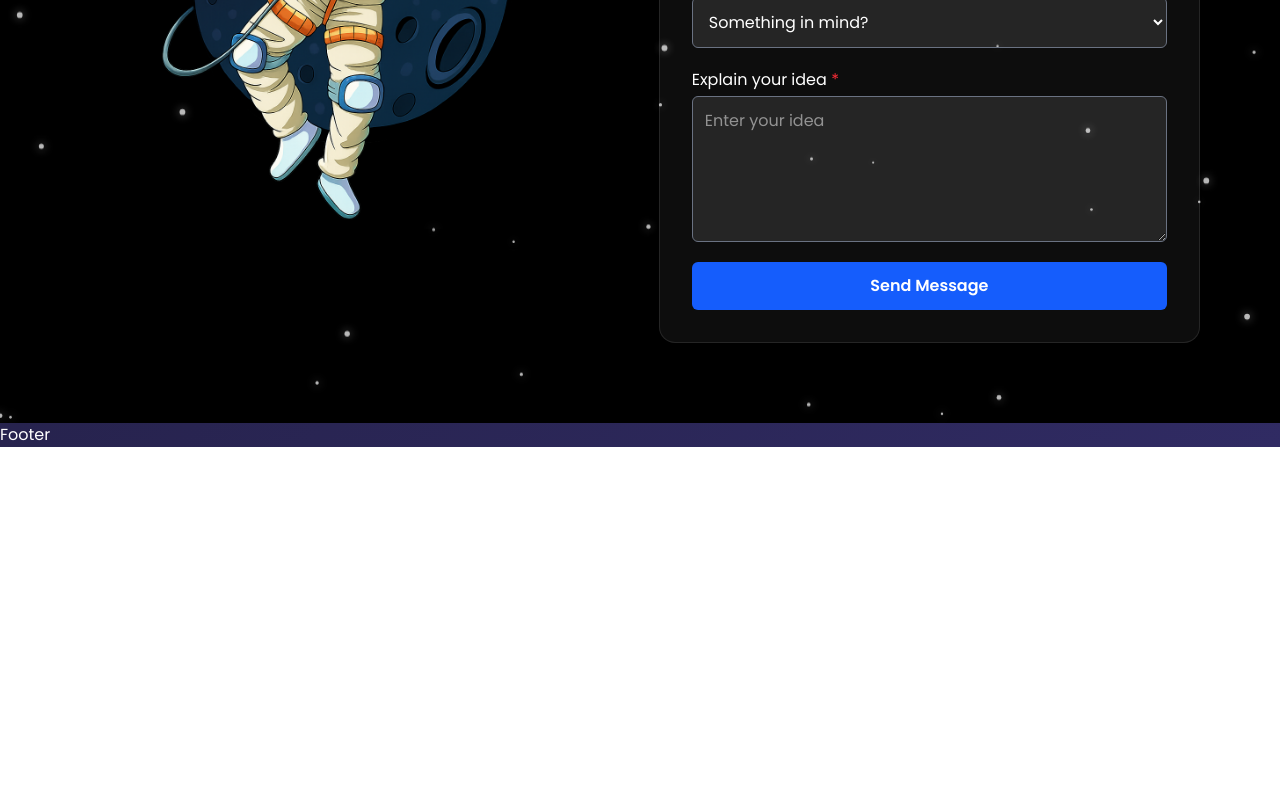
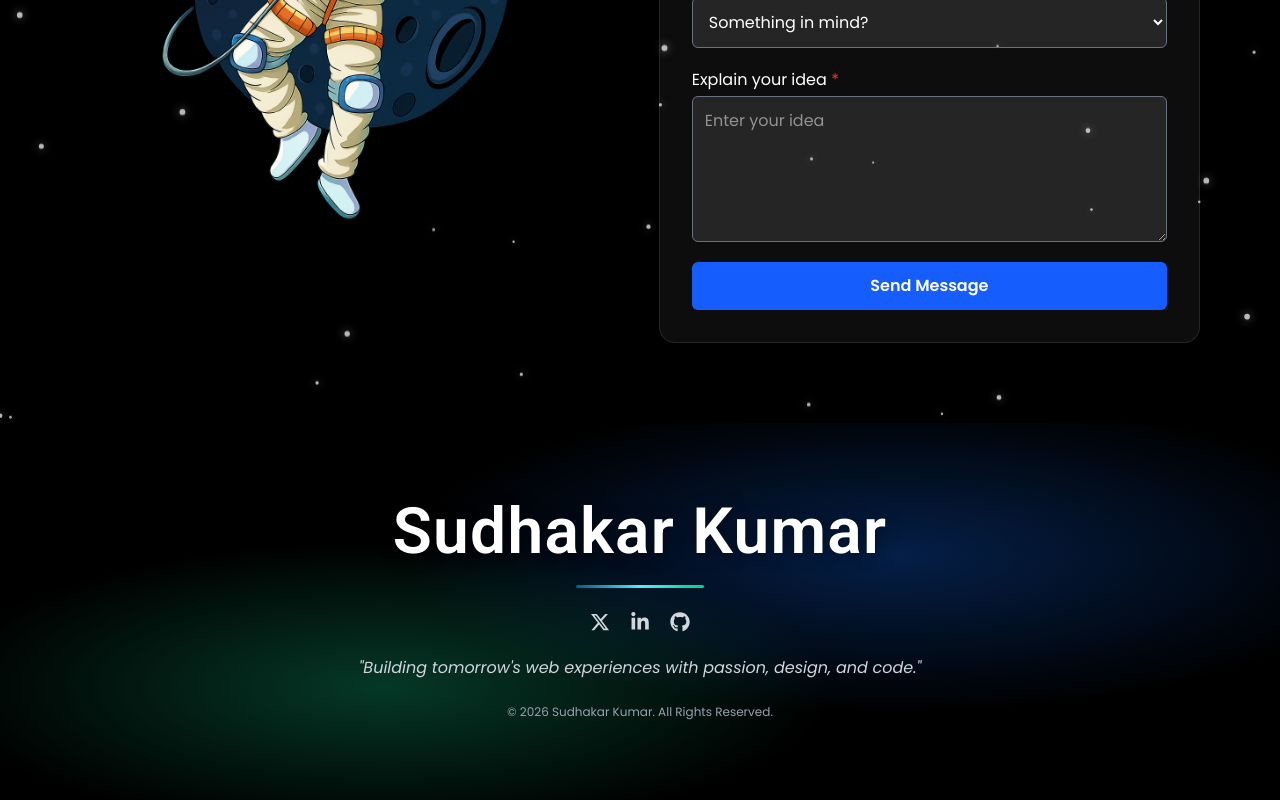
Before and after one commit to kumar-sudhakar/my-portfolio, a React (Vite) app in the folder my-portfolio/: page / in a window 1280 px wide. Shown: the part 8548-9348 px from the top of the page. Before the commit the page ends 8995 px from the top, so only its background shows below. Built offline with nearby package versions, Linux system fonts and the light colour scheme; no server answers.

Commit message:
feat: add footer section

```diff
--- a/my-portfolio/src/sections/Footer.jsx
+++ b/my-portfolio/src/sections/Footer.jsx
@@ -1,9 +1,107 @@
-import React from 'react'
+import React from "react";
+import { motion } from "framer-motion";
+import { FaXTwitter, FaLinkedinIn, FaGithub } from "react-icons/fa6";
 
-const Footer = () => {
+const socials = [
+  {
+    icon: <FaXTwitter />,
+    label: "X",
+    href: "https://x.com",
+  },
+  {
+    icon: <FaLinkedinIn />,
+    label: "LinkedIn",
+    href: "https://www.linkedin.com/in/sudhakar-kumar-a23268349",
+  },
+  {
+    icon: <FaGithub />,
+    label: "GitHub",
+    href: "https://github.com/kumar-sudhakar",
+  },
+];
+
+const glowVariants = {
+  initial: {
+    scale: 1,
+    y: 0,
+    filter: "drop-shadow(0 0 0 rgba(0,0,0,0))",
+  },
+  hover: {
+    scale: 1.2,
+    y: -3,
+    filter:
+      "drop-shadow(0 0 8px rgba(13,88,204,0.9)) drop-shadow(0 0 18px rgba(16,185,129,0.8))",
+    transition: { type: "spring", stiffness: 300, damping: 15 },
+  },
+  tap: {
+    scale: 0.95,
+    y: 0,
+    transition: { duration: 0.08 },
+  },
+};
+
+export default function Footer() {
   return (
-    <div>Footer</div>
-  )
+    <footer className="relative overflow-hidden bg-black">
+      {/* Background Radial Glows */}
+      <div className="pointer-events-none absolute inset-0 bg-[radial-gradient(55%_60%_at_70%_35%,rgba(13,88,204,0.35),transparent_70%)]" />
+      <div className="pointer-events-none absolute inset-0 bg-[radial-gradient(50%_55%_at_30%_70%,rgba(16,185,129,0.30),transparent_70%)]" />
+
+      {/* Main Container */}
+      <motion.div
+        className="relative z-10 px-4 sm:px-8 lg:px-10 py-16 md:py-20 flex flex-col items-center text-center space-y-6"
+        initial={{ opacity: 0, y: 30 }}
+        whileInView={{ opacity: 1, y: 0 }}
+        transition={{ duration: 0.8 }}
+      >
+        {/* Large Branding Name */}
+        <h1
+          className="font-semibold leading-none text-white text-center select-none"
+          style={{
+            fontSize: "clamp(3rem, 5vw, 14rem)",
+            letterSpacing: "0.02em",
+            lineHeight: 0.9,
+            padding: "0 3vw",
+            whiteSpace: "nowrap",
+            textShadow: "0 2px 18px rgba(0,0,0,0.45)",
+          }}
+        >
+          Sudhakar Kumar
+        </h1>
+
+        {/* Gradient Divider Line */}
+        <div className="h-[3px] w-24 md:w-32 rounded-full bg-gradient-to-r from-[#0d588c] via-cyan-300 to-emerald-400" />
+
+        {/* Social Icons */}
+        <div className="flex gap-5 text-2xl md:text-xl">
+          {socials.map(({ icon, label, href }) => (
+            <motion.a
+              key={label}
+              href={href}
+              target="_blank"
+              rel="noopener noreferrer"
+              aria-label={label}
+              variants={glowVariants}
+              initial="initial"
+              whileHover="hover"
+              whileTap="tap"
+              className="text-gray-300 transition-colors duration-200 inline-flex items-center justify-center"
+            >
+              {icon}
+            </motion.a>
+          ))}
+        </div>
+
+        {/* Motivational Tagline */}
+        <p className="text-gray-300 italic max-w-xl">
+          "Building tomorrow's web experiences with passion, design, and code."
+        </p>
+
+        {/* Copyright Notice */}
+        <p className="text-xs text-gray-400">
+          &copy; {new Date().getFullYear()} Sudhakar Kumar. All Rights Reserved.
+        </p>
+      </motion.div>
+    </footer>
+  );
 }
-
-export default Footer
```
